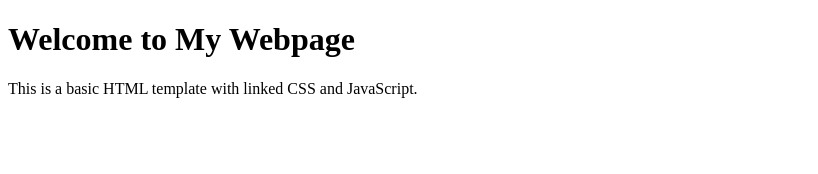
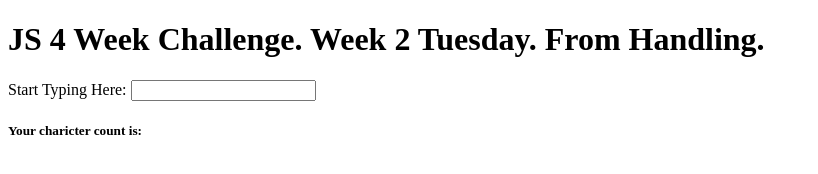
Before and after one commit to NMasters52/JS_4WC-formHandling, a plain HTML site: page index.html in a window 1280 px wide. Shown: the whole page, without its empty margins (0-818 px from the left). Drawn offline with Linux system fonts and the light colour scheme.

Commit message:
HTML set up

```diff
--- a/index.html
+++ b/index.html
@@ -7,8 +7,18 @@
     <link rel="stylesheet" href="styles.css">
 </head>
 <body>
-    <h1>Welcome to My Webpage</h1>
-    <p>This is a basic HTML template with linked CSS and JavaScript.</p>
+    <h1>JS 4 Week Challenge. Week 2 Tuesday. From Handling.</h1>
+      <div>
+          <form>
+            <label for="text">Start Typing Here:</label>
+            <input type="text" id="textInput">
+           </form>
+           <div>
+            <h5>Your charicter count is:</h5>
+            <p id="charicterCountOutput"></p>
+           </div>
+     </div>
+    </body>
 
     <script src="script.js"></script>
 </body>
```
